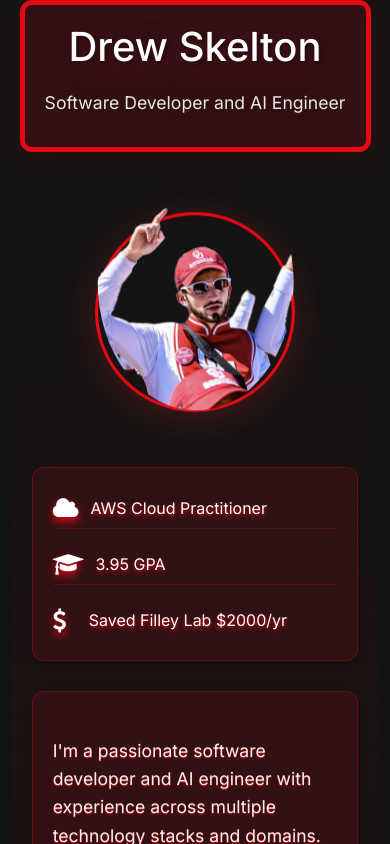
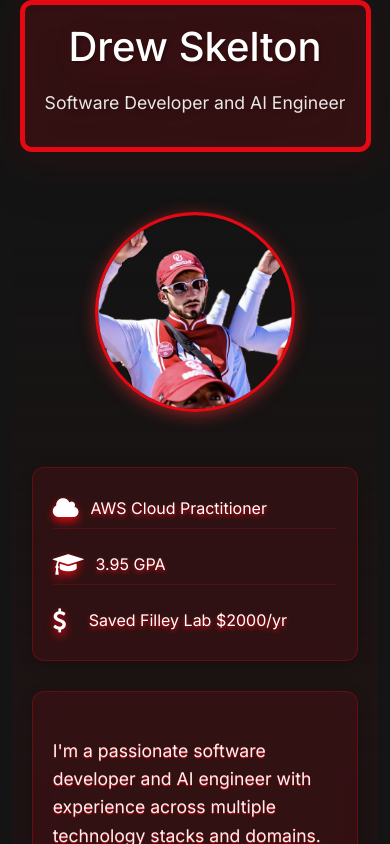
Before and after one commit to DrewSkelton/Portfolio, a React (Create React App) app: page / in a window 390 px wide. Shown: the top 844 px of the page. Built offline with nearby package versions, Linux system fonts and the light colour scheme; the HTML template or start-up script is replaced by a standard one.

Commit message:
image mobile accessibility

```diff
--- a/src/App.css
+++ b/src/App.css
@@ -290,7 +290,7 @@
   justify-content: center;
   margin: 20px 0;
   overflow: visible;
-  box-shadow: 0 4px 50px rgba(255, 46, 46, 0.2);
+  box-shadow: 0 4px 20px rgba(255, 46, 46, 0.5);
   border: 4px solid var(--netflix-red);
   border-radius: 50%;
   transform: scale(0.8);
@@ -481,7 +481,6 @@
     right: auto !important;
     transform: none !important;
     margin-bottom: 30px;
-
   }
 
   /* Disable sequential parallax for tech cards on mobile */
@@ -522,6 +521,7 @@
   }
 
   .tech-stack-title {
+    margin-left: 40px;
   }
 
   .tech-group-container {
@@ -543,6 +543,12 @@
 
   .text-card, .tech-card {
     max-width: 100%;
+  }
+
+  .about-me img {
+    transform: scale(1);
+    clip-path: circle(50% at 50% 50%);
+    overflow: visible;
   }
 
   .about-me p {
```
